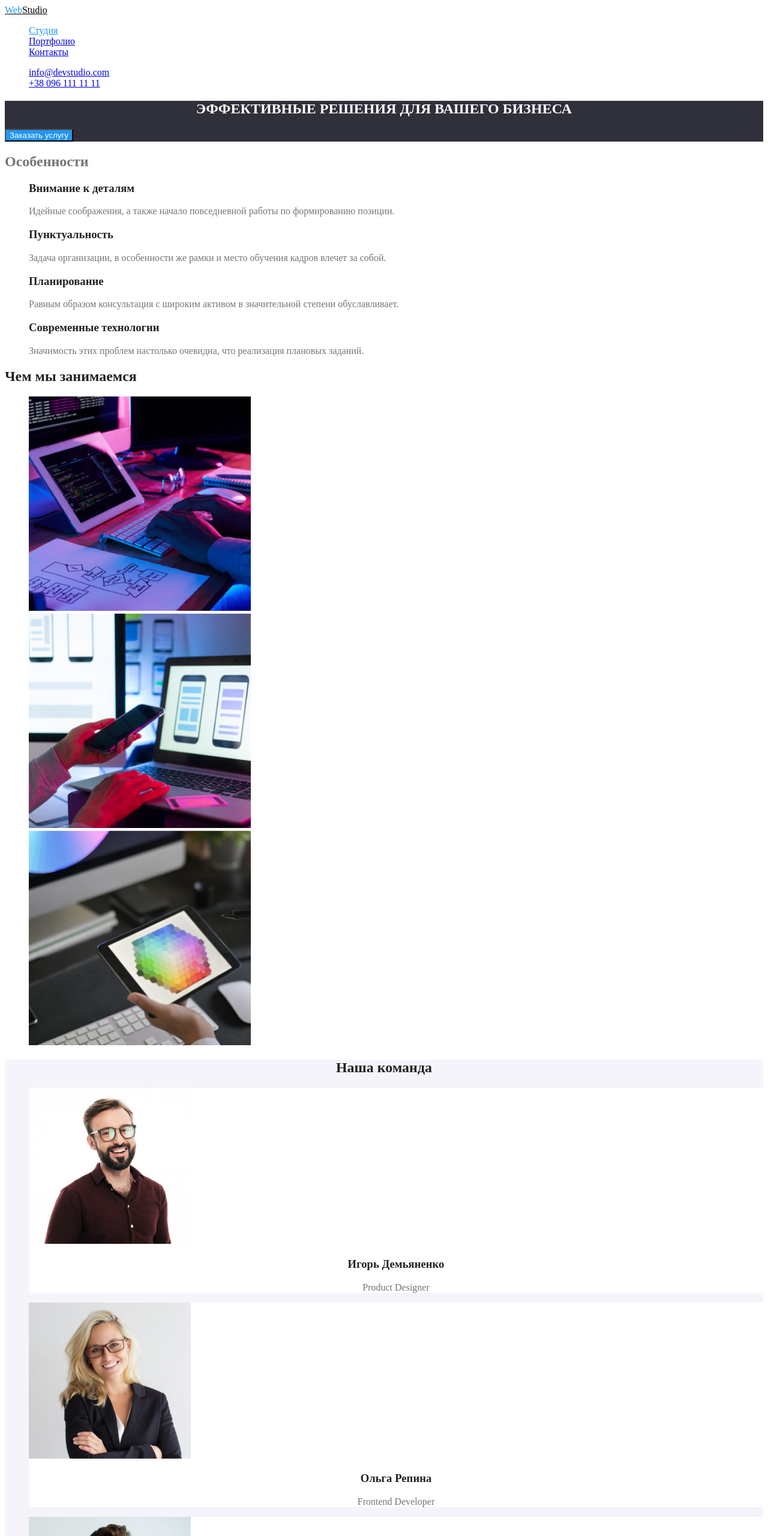
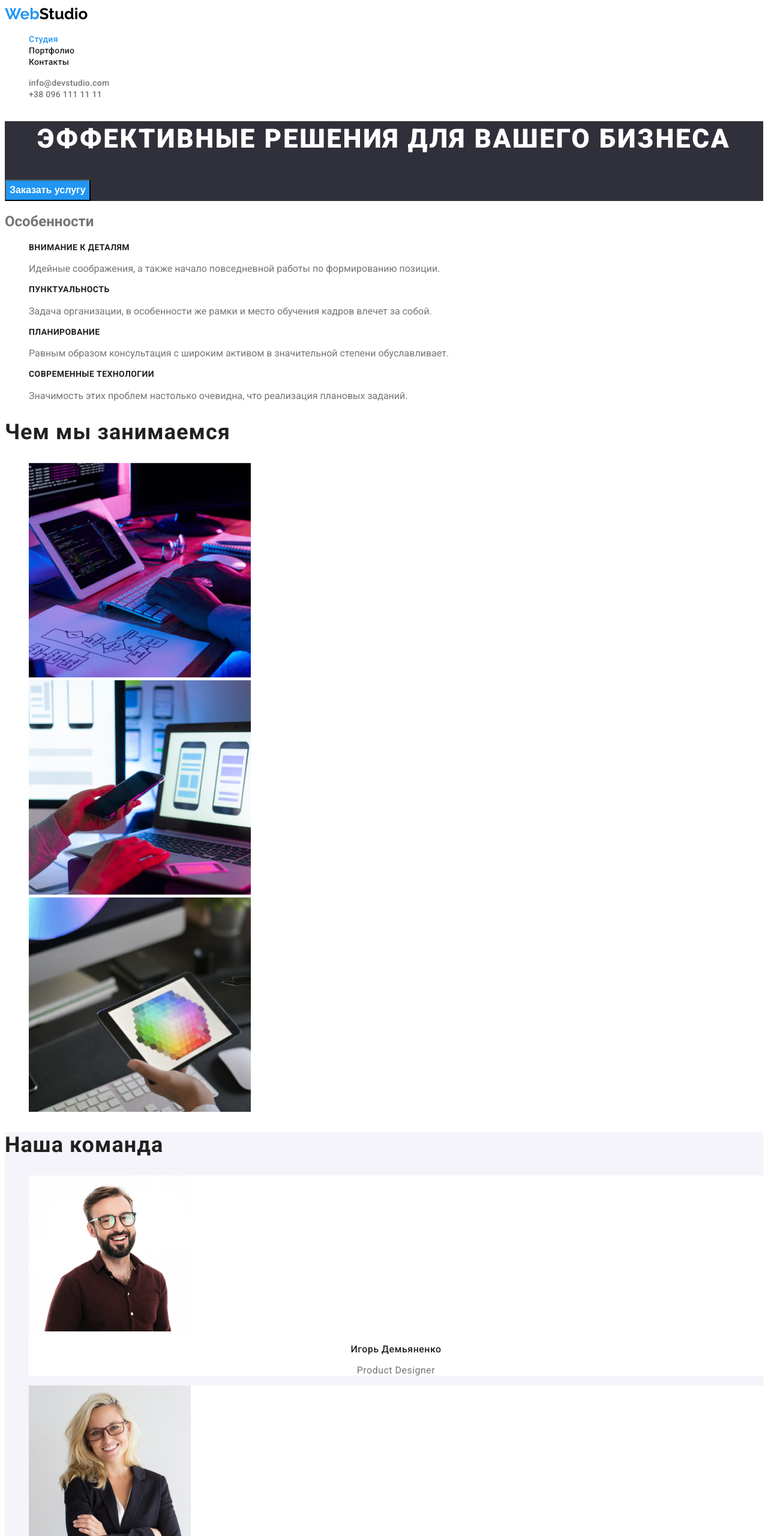
Before and after one commit to TanyaMarchenkoS/goit-markup-hw-02, a plain HTML site: page index.html in a window 1280 px wide. Shown: the top 2560 px of the page at 60% size. Drawn offline with Linux system fonts and the light colour scheme.

Commit message:
cтилізація index.html + header, footer  для портфоліо

```diff
--- a/css/styles.css
+++ b/css/styles.css
@@ -1,13 +1,24 @@
+
 /* Главная */
 body {
     color: #757575;
     background-color: #FFFFFF;
+    font-family: 'Roboto', sans-serif;
 }
 /* цвет лого */
 .logo {
+    font-family: 'Raleway';
+    font-weight: 700;
+    font-size: 26px;
+    line-height: 1.19;
     color: #000000;
+    text-decoration: none;
 }
 .span-logo {
+    font-family: 'Raleway';
+    font-weight: 700;
+    font-size: 26px;
+    line-height: 1.19;
     color: #2196F3;
 }
 /* убирает маркировки возле списка */
@@ -15,8 +26,13 @@ ul {
     list-style: none;
 }
 /* блок навигации */
-.site-nav  {
+.link  {
+    font-weight: 500;
+    font-size: 14px;
+    line-height: 1.14;
+    letter-spacing: 0.02em;
     color: #212121;
+    text-decoration: none;
 }
 .site-nav .link:hover,
 .site-nav .link:focus {
@@ -26,12 +42,19 @@ ul {
     color: #2196F3;
 }
 /* контакти */
-.contacts {
-    color: #757575;
-}
 .contacts .link-mailto:hover,
 .contacts .link-mailto:focus {
     color: #2196F3;
+}
+
+.contact-tel,
+.link-mailto {
+    font-weight: 500;
+    font-size: 14px;
+    line-height: 1.14;
+    letter-spacing: 0.02em;
+    color: #757575;
+    text-decoration: none;
 }
 /* Герой */
 .hero {
@@ -39,54 +62,111 @@ ul {
     background-color: #2F303A;
 }
 .hero-title {
-    color: #FFFFFF;
     text-transform: uppercase;
     text-align: center;
+    letter-spacing: 0.06em;
+    font-weight: 900;
+    font-size: 44px;
+    line-height: 1.36;
 }
 /* Кнопка */
 .button {
+    font-weight: 700;
+    font-size: 16px;
+    line-height: 1.88;
     color: #FFFFFF;
     background-color: #2196F3;
 }
 /* особенности */
 .specific-title {
+    font-weight: 700;
+    font-size: 14px;
+    line-height: 1.4;
+    letter-spacing: 0.03em;
+    text-transform: uppercase;
     color: #212121;
+}
+.specific-text {
+    font-size: 14px;
+    line-height: 1.71;
+    letter-spacing: 0.03em;
 }
  /* Чем мы занимаемся */
  .work-title {
+     font-weight: 700;
+     font-size: 36px;
+     line-height: 1.17;
+     letter-spacing: 0.03em;
      color: #212121;
  }
  /* команда */
  .team {
+     color: #212121;
      background-color: #F5F4FA;
  }
- .team-title,
- .team-name {
-     color: #212121;
-     text-align: center;
+ .team-title {
+    font-family: 'Roboto';
+    font-weight: 700;
+    font-size: 36px;
+    line-height: 1.17;
+    letter-spacing: 0.03em;
  }
  .team-item {
-     background-color: #FFFFFF;
+    background-color: #FFFFFF;
  }
+ .team-name {
+     font-weight: 500;
+     font-size: 16px;
+     line-height: 1.19;
+     text-align: center;
+     letter-spacing: 0.03em;
+ }
+
  .team-position {
-     text-align: center;
+      font-size: 16px;
+      line-height: 1.19;
+      text-align: center;
+      letter-spacing: 0.03em;
+      color: #757575;
  }
 /* Подвал */
 .footer {
     background-color: #2F303A;
 }
 .footer-logo {
+    font-family: 'Raleway';
+    font-weight: 700;
+    font-size: 26px;
+    line-height: 1.19;
+    letter-spacing: 0.03em;
     color: #2196F3;
+    text-decoration: none;
 }
 .logo-white {
+    font-family: 'Raleway';
+    font-weight: 700;
+    font-size: 26px;
+    line-height: 1.19;
+    letter-spacing: 0.03em;
     color: #FFFFFF;
 }
-.address-footer {
-    color: FFFFFF;
+.footer-address{
+    color: #FFFFFF;
+    font-style: normal;
+    text-decoration: none;
 }
-.contact-link {
-    color: rgba(255, 255, 255, 0.6;
+
+.footer-tel,
+.footer-mailto {
+    font-style: normal;
+    font-weight: 400;
+    font-size: 14px;
+    line-height: 1.71
+    letter-spacing: 0.03em;
+    color: rgba(255, 255, 255, 0.6);
+    text-decoration: none;
 }
+
 /* вторичный текст текста #212121 чорний */
 /* цвет основного текста #757575 светлее чорного*/
 /* белый #FFFFFF; */
--- a/index.html
+++ b/index.html
@@ -5,6 +5,12 @@
     <meta http-equiv="X-UA-Compatible" content="IE=edge" />
     <meta name="viewport" content="width=device-width, initial-scale=1.0" />
     <title>Студия</title>
+    <!-- Project fonts -->
+    <link rel="preconnect" href="https://fonts.googleapis.com">
+    <link rel="preconnect" href="https://fonts.gstatic.com" crossorigin>
+    <link href="https://fonts.googleapis.com/css2?family=Raleway:wght@700&family=Roboto:wght@400;500;700;900&display=swap"
+      rel="stylesheet">
+  <!-- Custom ctyles -->
     <link rel="stylesheet" href="./css/styles.css"/>
   </head>
   <body>
@@ -47,23 +53,23 @@
         <ul class="specifics-list">
           <li class="specific-item">
             <h3 class="specific-title">Внимание к деталям</h3>
-            <p>Идейные соображения, а также начало повседневной работы по формированию позиции.</p>
+            <p slass="specific-text">Идейные соображения, а также начало повседневной работы по формированию позиции.</p>
           </li>
           <li class="specific-item">
             <h3 class="specific-title">Пунктуальность</h3>
-            <p>
+            <p slass="specific-text">
               Задача организации, в особенности же рамки и место обучения кадров влечет за собой.
             </p>
           </li>
           <li class="specific-item">
             <h3 class="specific-title">Планирование</h3>
-            <p>
+            <p slass="specific-text">
               Равным образом консультация с широким активом в значительной степени обуславливает.
             </p>
           </li>
           <li class="specific-item">
             <h3 class="specific-title">Современные технологии</h3>
-            <p>Значимость этих проблем настолько очевидна, что реализация плановых заданий.</p>
+            <p slass="specific-text">Значимость этих проблем настолько очевидна, что реализация плановых заданий.</p>
           </li>
         </ul>
       </section>
@@ -105,18 +111,18 @@
     </main>
     <!-- Подвал -->
     <footer class="footer">
-      <a href="/index.html" class="footer-logo" lang="en">Web<span class="logo-white">Studio</span></a>
+      <a href="index.html" class="footer-logo" lang="en">Web<span class="logo-white">Studio</span></a>
       <address>
         <ul class="list-footer">
-          <li >
-            <a class="address-footer" href="https://goo.gl/maps/wZrhTmKTJjCUaYkh9">г. Киев, пр-т Леси Украинки, 26</a>
+          <li class="item-footer" >
+            <a class="footer-address" href="https://goo.gl/maps/wZrhTmKTJjCUaYkh9">г. Киев, пр-т Леси Украинки, 26</a>
           </li>
           <li class="item-footer">
-            <a href="mailto:info@devstudio.com" class="contact-link">
+            <a href="mailto:info@devstudio.com" class="footer-mailto">
               info@devstudio.com</a>
           </li>
           <li class="item-footer">
-            <a href="tel:+380961111111" class="contact-link">+38 096 111 11 11</a></li>
+            <a href="tel:+380961111111" class="footer-tel">+38 096 111 11 11</a></li>
         </ul>
       </address>
     </footer>
```
Also changed, not shown: portfolio.html (+12 -6 lines).
